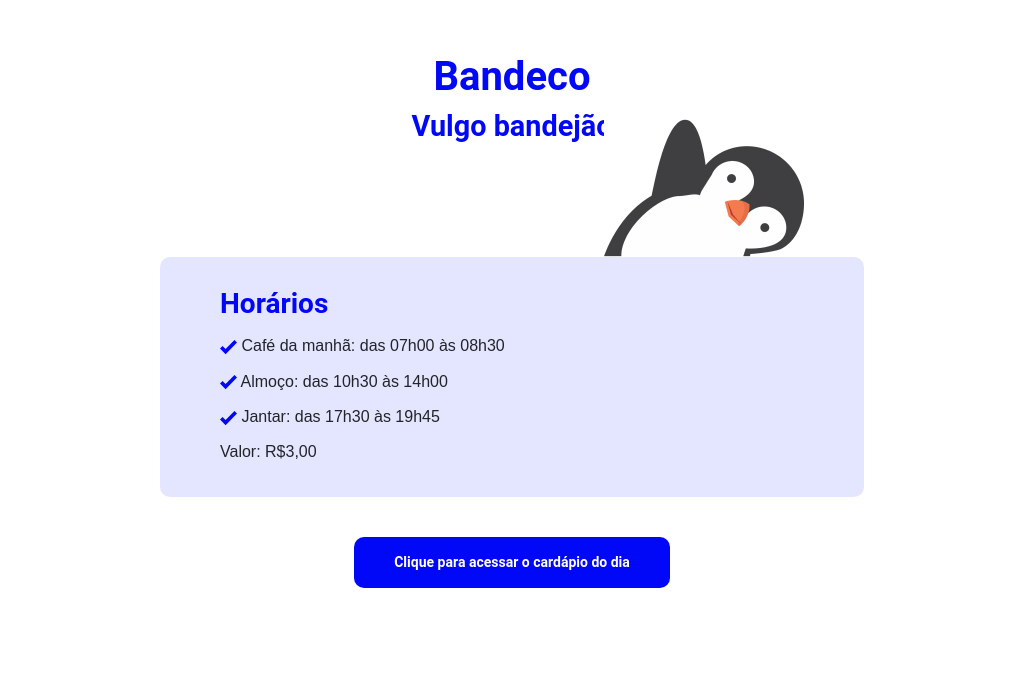
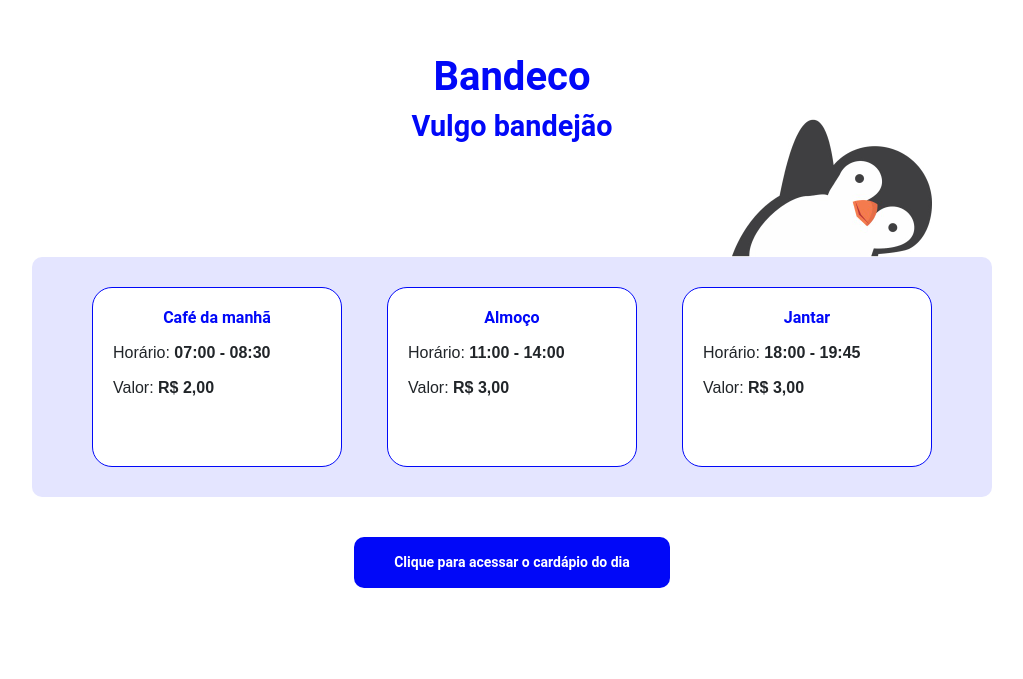
Before and after one commit to gabriellytegon/Site-CDI, a React (Vite) app: page /vidanocampus in a window 1280 px wide. Shown: the part 598-1277 px from the top of the page, without its empty margins (128-1151 px from the left). Built offline with nearby package versions, Linux system fonts and the light colour scheme.

Commit message:
style: melhorando a seção dos horarios do bandeco

```diff
--- a/src/pages/vidanocampus/index.jsx
+++ b/src/pages/vidanocampus/index.jsx
@@ -1,7 +1,6 @@
 import Header from "../../components/Header";
 import Button from "../../components/Button";
 import penguin from '../../assets/images/Pinguim.jpeg'
-import checkIcon from '../../assets/icons/checkIcon.svg'
 import './style.css'
 import './media.css'
 
@@ -21,11 +20,27 @@ const VidaNoCampus = () => {
                 <div className="content">
                     <div className="horarios">
                         <img src={penguin} alt="imagem de penguim acenando" id="penguin"/>
-                        <h3 className="fw-semibold">Horários</h3>
-                        <p><img src={checkIcon} alt="icone de check" /> Café da manhã: das 07h00 às 08h30</p>
-                        <p><img src={checkIcon} alt="icone de check" /> Almoço: das 10h30 às 14h00</p>
-                        <p><img src={checkIcon} alt="icone de check" /> Jantar: das 17h30 às 19h45</p>
-                        <p className="valor-bandeco">Valor: R$3,00</p>
+                        <div className="bandeco-box cafe-da-manha">
+                            <h3 className="fw-bold text-center">Café da manhã</h3>
+                            <div>
+                                <p>Horário: <b>07:00 - 08:30</b></p>
+                                <p>Valor: <b>R$ 2,00</b></p>
+                            </div>
+                        </div>
+                        <div className="bandeco-box almoco">
+                            <h3 className="fw-bold text-center">Almoço</h3>
+                            <div>
+                                <p>Horário: <b>11:00 - 14:00</b></p>
+                                <p>Valor: <b>R$ 3,00</b></p>
+                            </div>
+                        </div>
+                        <div className="bandeco-box jantar">
+                            <h3 className="fw-bold text-center">Jantar</h3>
+                            <div>
+                                <p>Horário: <b>18:00 - 19:45</b></p>
+                                <p>Valor: <b>R$ 3,00</b></p>
+                            </div>
+                        </div>
                     </div>
                     <Button
                         buttonText={"Clique para acessar o cardápio do dia"}
--- a/src/pages/vidanocampus/style.css
+++ b/src/pages/vidanocampus/style.css
@@ -32,28 +32,40 @@
 }
 
 #bandeco > .content .horarios {
+    display: flex;
+    flex-direction: row;
     box-sizing: border-box;
     background-color: #E4E5FF;
     border-radius: 10px;
-    width: 44rem;
+    width: 80vw;
+    max-width: 60rem;
+    min-width: 50rem;
     height: 15rem;
     position: relative;
     padding: 30px 60px;
+    justify-content: space-between;
+}
+
+.bandeco-box {
+    background-color: white;
+    border: 1px solid #0108F8;
+    border-radius: 20px;
+    padding: 20px 20px;
+    width: 33%;
+    min-width: 200px;
+    max-width: 250px;
 }
 
 #bandeco .horarios h3 {
     font-family: 'Roboto', sans-serif;
     color: #0108F8;
     margin-bottom: 1rem;
+    font-size: 1rem;
 }
 
 #bandeco .horarios p {
     font-family: 'Montserrat', sans-serif;
     line-height: 1.2rem;
-}
-
-.valor-bandeco {
-    margin-top: 1rem;
 }
 
 #bandeco #penguin{
```
